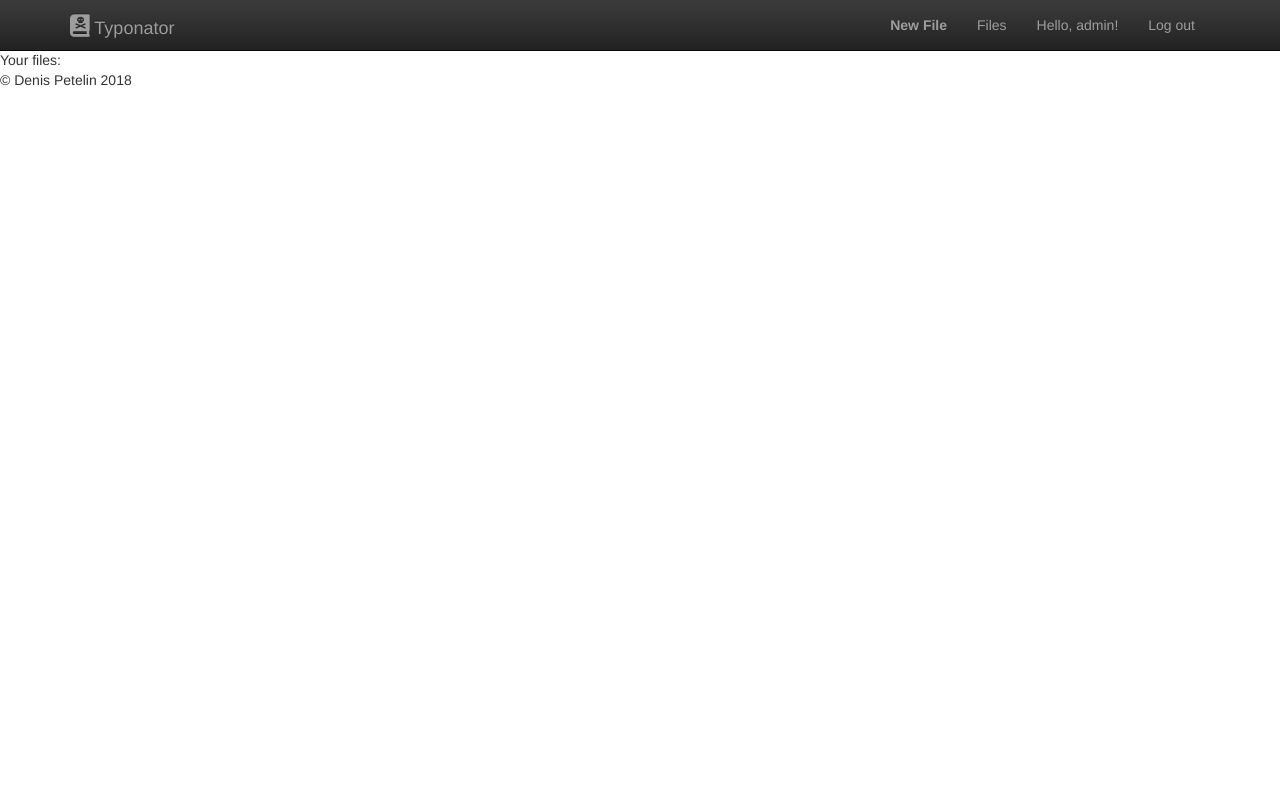
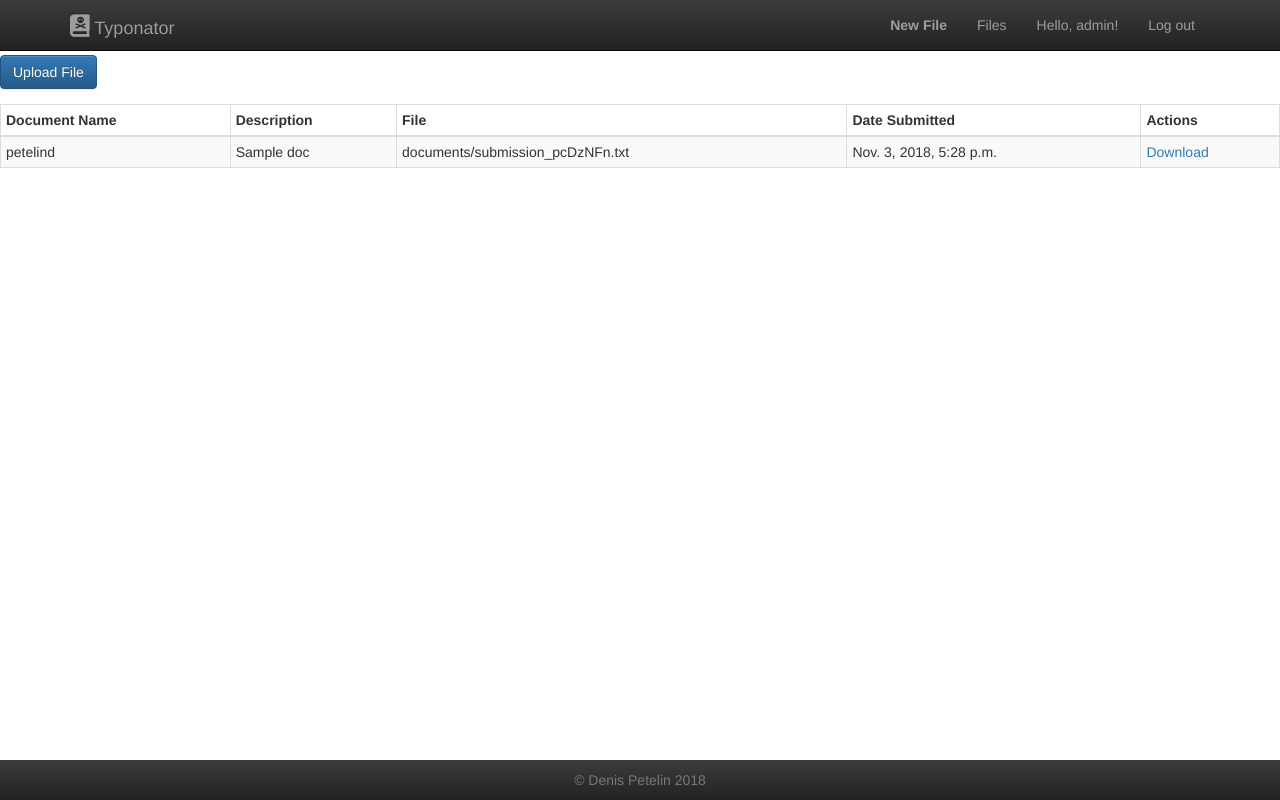
Before and after one commit to petelind/WebSpellChecker, a Django app: page /home in a window 1280 px wide. Run offline with Django 3.2, Linux system fonts and the light colour scheme; a user stored in the database is signed in; data comes from the database, SQL or seed files in the repository; both versions use the stored data as it was after the commit; some libraries are stand-ins or nearby versions.

Commit message:
All file operations implemented. Now have to add spell checker.

```diff
--- a/SpellChecker/models.py
+++ b/SpellChecker/models.py
@@ -8,7 +8,6 @@ class DocumentsQuerySet(models.QuerySet):
         assert isinstance(user, User)
         return self.filter(user=user)
 
-
 class Document(models.Model):
     name = models.CharField(max_length=255)
     description = models.CharField(max_length=1024, blank=True)
--- a/SpellChecker/views.py
+++ b/SpellChecker/views.py
@@ -1,4 +1,9 @@
+import os
+
+from django.conf import settings
+from django.db import models
 from django.forms import FileField
+from django.http import HttpResponse, Http404, HttpResponseForbidden
 from django.shortcuts import render, redirect
 from django.contrib.auth.decorators import login_required
 from django.core.files.storage import default_storage
@@ -7,14 +12,15 @@ from SpellChecker.models import Document
 
 
 def welcome(request):
-    user_docs = Document.objects.get
     return render(request, 'welcome.html')
 
 
 @login_required
 def home(request):
     if request.user.is_authenticated:
-        return render(request, 'files.html')
+        user_docs = Document.objects.get_documents_for(request.user)
+        return render(request, 'files.html',
+                      {'documents': user_docs})
     else:
         return redirect('welcome')
 
@@ -34,5 +40,24 @@ def model_form_upload(request):
     })
 
 
+@login_required
 def process_file(submission: DocumentForm):
     submission.save()
+
+
+@login_required
+def download(request, path):
+    try:
+        original_document = Document.objects.get(document=path)
+        all_user_docs = Document.objects.get_documents_for(request.user)
+    except Document.DoesNotExist:
+        raise Http404
+    if original_document not in all_user_docs:
+        raise HttpResponseForbidden()
+    file_path = os.path.join(settings.MEDIA_ROOT, path)
+    if os.path.exists(file_path):
+        with open(file_path, 'rb') as file_to_serve:
+            response = HttpResponse(file_to_serve.read(), content_type='plain/txt')
+            response['Content-Disposition'] = 'inline; filename=' + os.path.basename(file_path)
+            return response
+    raise Http404
--- a/WebSpellChecker/urls.py
+++ b/WebSpellChecker/urls.py
@@ -16,7 +16,7 @@ Including another URLconf
 from django.contrib import admin
 from django.contrib.auth.views import LoginView, LogoutView
 from django.urls import path
-from SpellChecker.views import welcome, home, model_form_upload
+from SpellChecker.views import welcome, home, model_form_upload, download
 
 urlpatterns = [
     path('admin/', admin.site.urls),
@@ -25,5 +25,6 @@ urlpatterns = [
     path('login', LoginView.as_view(template_name='login_form.html'), name='user_login'),
     path('logout', LogoutView.as_view(), name='user_logout'),
     path('home', home, name='home'),
-    path('new', model_form_upload, name='new_submission')
+    path('new', model_form_upload, name='new_submission'),
+    path('download/<path:path>', download, name='download')
 ]
--- a/static/css/main.css
+++ b/static/css/main.css
@@ -3,3 +3,10 @@
 /* ==========================================================================
    Author's custom styles
    ========================================================================== */
+.pt-5 {
+   padding-top: 15px !important;
+}
+
+.mt-5 {
+    margin-top: 15px !important;
+}
--- a/templates/base.html
+++ b/templates/base.html
@@ -48,12 +48,13 @@
         </div><!--/.navbar-collapse -->
       </div>
     </nav>
+    <div class="container-fluid" style="margin-top: 5px;">
     {% block content %}
     {% endblock %}
+    </div>
 
-
-      <footer>
-        <p>&copy; Denis Petelin 2018</p>
+      <footer class="navbar-inverse navbar-fixed-bottom">
+          <p class="text-center text-muted" style="margin-top: 10px">&copy; Denis Petelin 2018</p>
       </footer>
     </div> <!-- /container -->
     <script src="//ajax.googleapis.com/ajax/libs/jquery/1.11.2/jquery.min.js"></script>
--- a/templates/files.html
+++ b/templates/files.html
@@ -2,6 +2,31 @@
 {% block header %}SpellChecker - Your Files{% endblock %}
 
 {% block content %}
-
-    Your files:
+<div class="row">
+    <div>
+        <a id="btnNewSubmission" class="btn btn-primary" href="{% url 'new_submission' %}">Upload File</a>
+    </div>
+    <div id="documentsContainer">
+        <table id="listDocuments" class="table table-striped table-bordered table-condensed mt-5">
+        <thead>
+            <th>Document Name</th>
+            <th>Description</th>
+            <th>File</th>
+            <th>Date Submitted</th>
+            <th>Actions</th>
+        </thead>
+        <tbody>
+            {% for document in documents %}
+            <tr>
+                <td>{{document.name}}</td>
+                <td>{{document.description}}</td>
+                <td>{{document.document}}</td>
+                <td>{{document.uploaded_at}}</td>
+                <td><a href="{% url 'download' path=document.document%}">Download</a></td>
+            </tr>
+            {% endfor %}
+        </tbody>
+        </table>
+    </div>
+</div>
 {% endblock %}
--- a/templates/login_form.html
+++ b/templates/login_form.html
@@ -2,11 +2,11 @@
 
 {%  block title %}Login{% endblock %}
 {% block content %}
-    <form role="form" action="login" method="POST">
+    <form id="loginForm" role="form" action="login" method="POST">
         {% csrf_token %}
         <p>Please login</p>
         {{ form }}
-        <button type="submit" class="btn btn-primary">Log In</button>
+        <button id="btnSubmit" type="submit" class="btn btn-primary">Log In</button>
     </form>
 
 {% endblock %}
```
Also changed, not shown: db.sqlite3.
